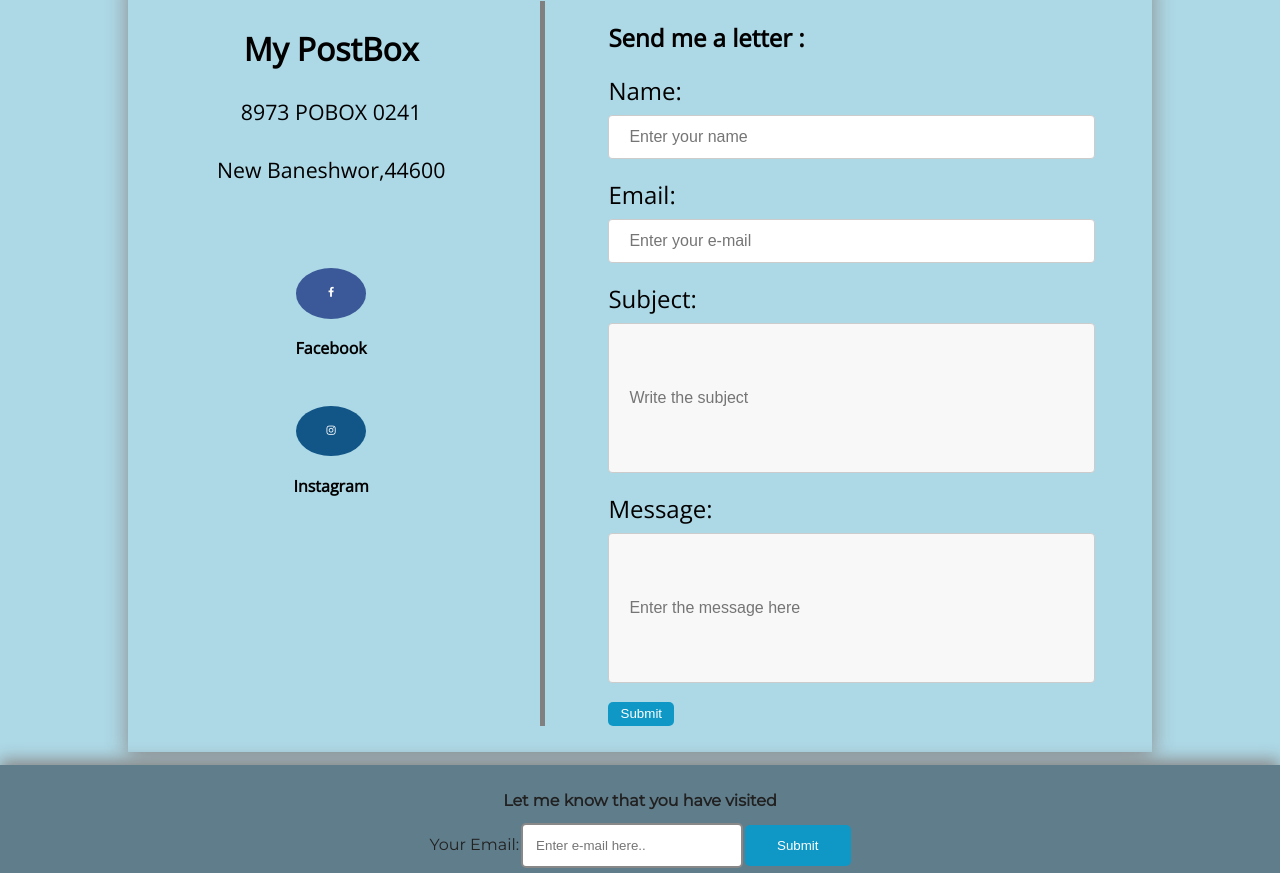
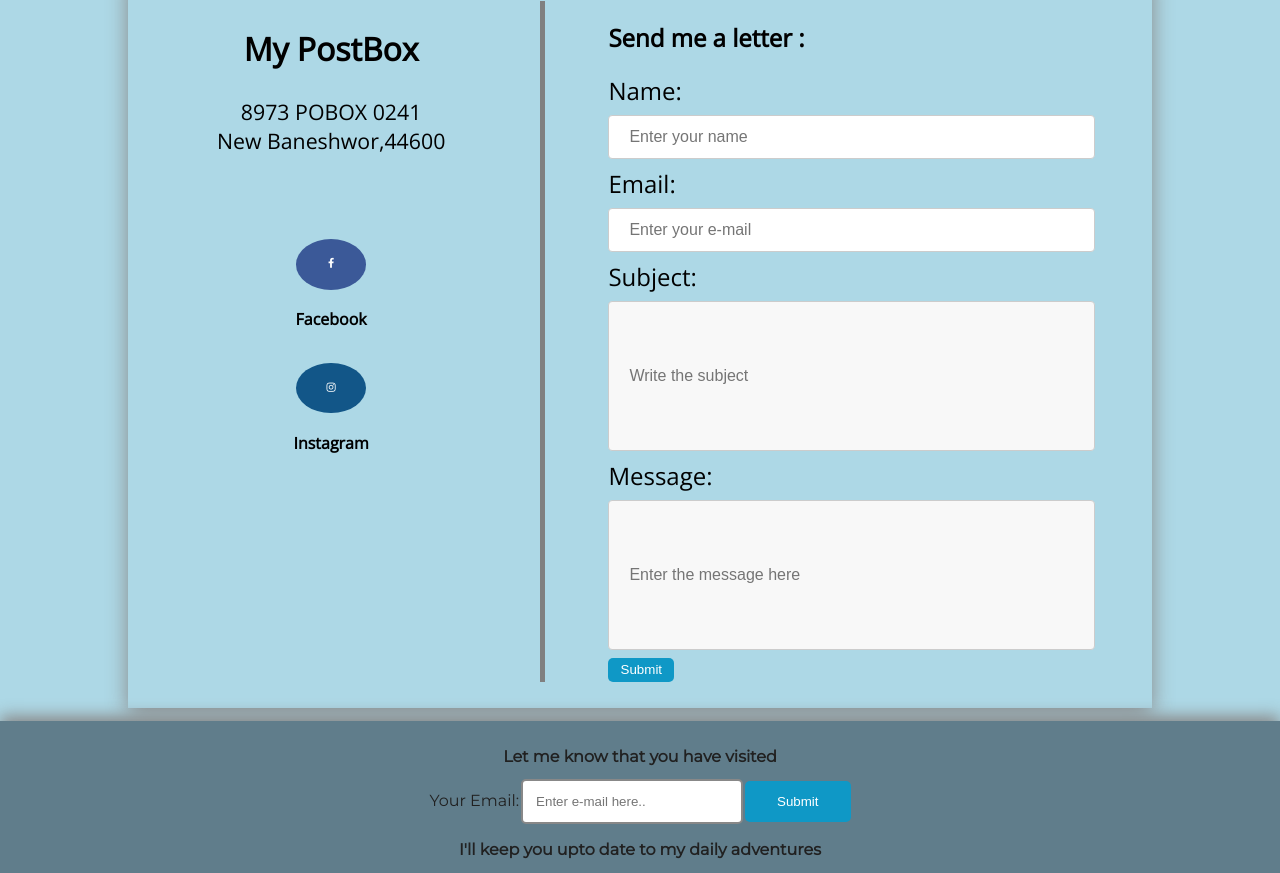
Before and after one commit to ayushbhusal00/tug_csy1018, a plain HTML site: page contact.html in a window 1280 px wide. Shown: the part 526-1399 px from the top of the page. Drawn offline with nearby package versions, Linux system fonts and the light colour scheme.

Commit message:
Finalizing the project

```diff
--- a/contact.html
+++ b/contact.html
@@ -9,7 +9,7 @@
   <!-- Links html with main.css file -->
   <link rel="stylesheet" type="text/css" href="css/main.css">
   <!-- links google webfonts to the website-->
-  <link href="https://fonts.googleapis.com/css?family=Cutive+Mono|Montserrat|Open+Sans|Luckiest+Guy" rel="stylesheet">
+  <link href="https://fonts.googleapis.com/css?family=Cutive+Mono%7CMontserrat%7COpen+Sans%7CLuckiest+Guy" rel="stylesheet">
   <!-- Adds social media icon library -->
   <link rel="stylesheet" href="https://cdnjs.cloudflare.com/ajax/libs/font-awesome/4.7.0/css/font-awesome.min.css">
   <!--Adds a website icon at the tab of the webpage-->
@@ -72,9 +72,9 @@
     <div class="sociallinks">
       <div class="postbox">
         <h1>My PostBox</h1>
-        <p>8973 POBOX 0241<br></br>New Baneshwor,44600</p>
+        <p>8973 POBOX 0241<br>New Baneshwor,44600</p>
       </div>
-        <a href="https://www.facebook.com/profile.php?id=100007096816512" class="fa fa-facebook"></a><h1>Facebook</h1><br><br>
+        <a href="https://www.facebook.com/profile.php?id=100007096816512" class="fa fa-facebook"></a><h1>Facebook</h1><br>
           <a href="https://www.instagram.com/ayush.bhusal/" class="fa fa-instagram"></a><h1>Instagram</h1>
     </div>
     <!--div to create a blank vertical line-->
@@ -84,13 +84,13 @@
       <h1>Send me a letter :</h1>
         <form method="post">
             <label>Name:</label>
-              <input type="text" name="name" placeholder="Enter your name"><br></br>
+              <input type="text" name="name" placeholder="Enter your name"><br>
             <label>Email:</label>
-              <input class="text" type="email" name="email" placeholder="Enter your e-mail"><br></br>
+              <input class="text" type="email" name="email" placeholder="Enter your e-mail"><br>
             <label>Subject:</label>
-              <input class="bigbox" type="text" name="subject" placeholder="Write the subject"><br></br>
+              <input class="bigbox" type="text" name="subject" placeholder="Write the subject"><br>
             <label>Message:</label>
-              <input class="bigbox" type="text" name="message" placeholder="Enter the message here"><br></br>
+              <input class="bigbox" type="text" name="message" placeholder="Enter the message here"><br>
               <input type="submit" name="submit" value="Submit" >
         </form>
     </div>
```
Also changed, not shown: bio.html (+1 -1 lines), cv.html (+3 -3 lines), index.html (+1 -1 lines).
